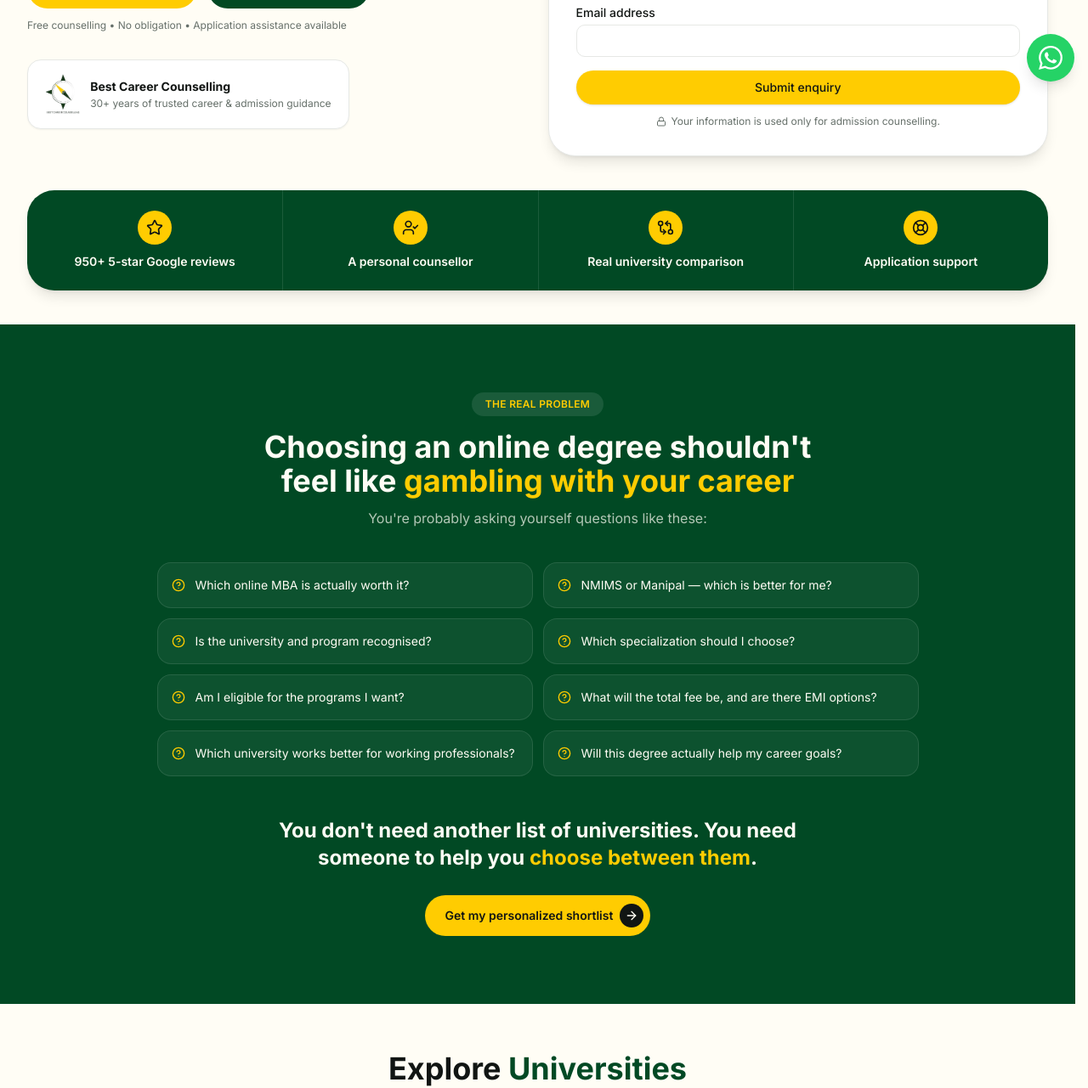
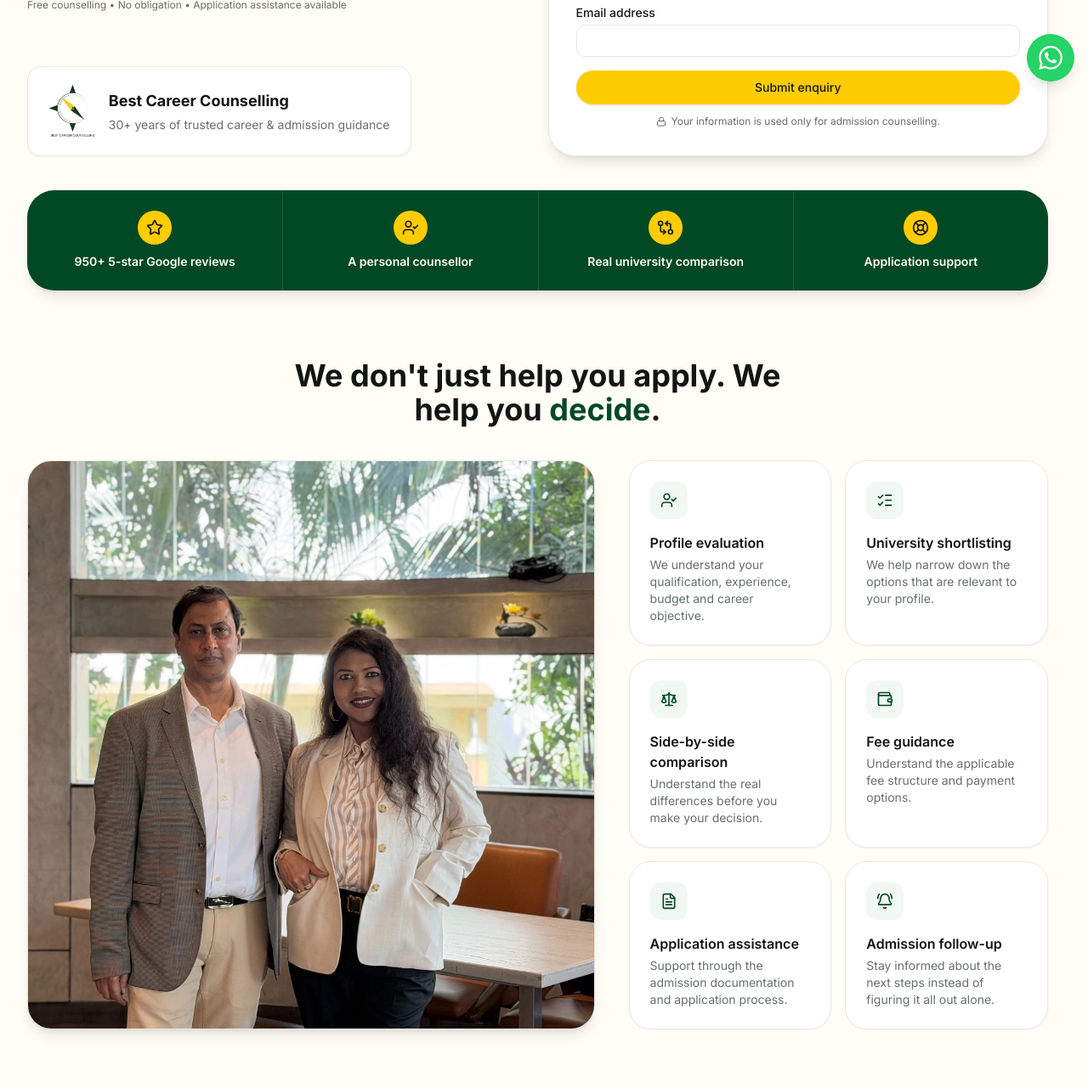
Before and after one commit to greenthera/bestcareercounselling.com, a React (Vite) app: page /admission-consulting/online-admissions in a window 1280 px wide. Shown: the part 680-1961 px from the top of the page at 85% size. Built offline with nearby package versions, Linux system fonts and the light colour scheme; no server answers.

Commit message:
style: reorder Online Admissions sections, align hero badge, and expand/polish the events gallery (#390)

```diff
--- a/src/components/online-admissions/AdmissionsGallery.tsx
+++ b/src/components/online-admissions/AdmissionsGallery.tsx
@@ -23,12 +23,14 @@ export function AdmissionsGallery() {
   const [lightboxIndex, setLightboxIndex] = useState<number | null>(null)
 
   return (
-    <section className="mx-auto max-w-7xl px-4 pb-10 md:px-8 md:pb-14">
+    <section className="mx-auto max-w-7xl px-4 py-14 md:px-8 md:py-20">
       <Reveal>
         <h2 className="text-center text-3xl font-bold text-ink md:text-4xl">
-          Inside our <span className="text-brand-green">admission counselling</span>
+          Moments from our <span className="text-brand-green">events</span>
         </h2>
-        <p className="mt-2 text-center text-muted-ink">A look at how we work with students and parents, one profile at a time.</p>
+        <p className="mt-2 text-center text-muted-ink">
+          A look back at the sessions, seminars, and gatherings we've been part of.
+        </p>
       </Reveal>
 
       <div className="mt-9 grid grid-cols-2 gap-3.5 lg:grid-cols-4 lg:auto-rows-[240px] lg:gap-4">
--- a/src/pages/OnlineAdmissions.tsx
+++ b/src/pages/OnlineAdmissions.tsx
@@ -216,8 +216,8 @@ export default function OnlineAdmissions() {
     <>
       {/* Hero */}
       <section className="px-4 pt-8 md:px-8 md:pt-10">
-        <div className="mx-auto grid max-w-7xl items-start gap-6 lg:grid-cols-2">
-          <Reveal className="flex flex-col justify-center lg:py-6">
+        <div className="mx-auto grid max-w-7xl gap-6 lg:grid-cols-2 lg:items-stretch">
+          <Reveal className="flex h-full flex-col">
             <span className="mb-5 inline-flex w-fit items-center gap-2 rounded-full bg-green-tint px-4 py-1.5 text-xs font-semibold uppercase tracking-wide text-brand-green">
               MBA · MCA · BBA · BCA · B.Com
             </span>
@@ -266,11 +266,11 @@ export default function OnlineAdmissions() {
               Free counselling • No obligation • Application assistance available
             </p>
 
-            <div className="mt-8 flex w-fit items-center gap-3 rounded-2xl border border-neutral-border bg-white px-5 py-4 shadow-sm">
-              <img src={logo} alt="" className="h-12 w-auto shrink-0" />
+            <div className="mt-8 flex w-fit items-center gap-4 rounded-2xl border border-neutral-border bg-white px-6 py-5 shadow-sm lg:mt-auto">
+              <img src={logo} alt="" className="h-16 w-auto shrink-0" />
               <div>
-                <p className="text-sm font-bold text-ink">Best Career Counselling</p>
-                <p className="mt-0.5 text-xs text-muted-ink">
+                <p className="text-lg font-bold text-ink">Best Career Counselling</p>
+                <p className="mt-1 text-sm text-muted-ink">
                   30+ years of trusted career &amp; admission guidance
                 </p>
               </div>
@@ -301,8 +301,46 @@ export default function OnlineAdmissions() {
         </Reveal>
       </section>
 
+      {/* Why us — no numbers */}
+      <section className="mx-auto max-w-7xl px-4 py-14 md:px-8 md:py-20">
+        <Reveal className="mx-auto max-w-xl text-center">
+          <h2 className="text-3xl font-bold text-ink md:text-4xl">
+            We don't just help you apply. We help you <span className="text-brand-green">decide</span>.
+          </h2>
+        </Reveal>
+
+        <div className="mt-10 grid grid-cols-1 gap-8 lg:grid-cols-[1.15fr_0.85fr] lg:items-stretch lg:gap-10">
+          <Reveal className="h-full">
+            <div className="h-full min-h-[320px] overflow-hidden rounded-[1.75rem] border border-neutral-border shadow-lg">
+              <img
+                src={planningTogether}
+                alt="Planning a student's university and career options together"
+                className="h-full w-full object-cover"
+              />
+            </div>
+          </Reveal>
+
+          <div className="grid grid-cols-1 gap-4 sm:grid-cols-2">
+            {WHY_US.map((item, index) => {
+              const Icon = item.icon
+              return (
+                <Reveal key={item.title} delay={index * 60}>
+                  <div className="group h-full rounded-[1.6rem] border border-neutral-border bg-white p-6 shadow-sm transition-all duration-300 hover:-translate-y-1 hover:shadow-lg">
+                    <span className="flex h-11 w-11 items-center justify-center rounded-xl bg-green-tint text-brand-green transition-colors duration-300 group-hover:bg-brand-yellow group-hover:text-ink">
+                      <Icon className="h-5 w-5" aria-hidden="true" />
+                    </span>
+                    <p className="mt-4 font-semibold text-ink">{item.title}</p>
+                    <p className="mt-1 text-sm text-muted-ink">{item.description}</p>
+                  </div>
+                </Reveal>
+              )
+            })}
+          </div>
+        </div>
+      </section>
+
       {/* The problem — bold green, moved above the university marquee */}
-      <section className="mt-10 bg-brand-green px-4 py-16 text-warm-white md:px-8 md:py-20">
+      <section className="bg-brand-green px-4 py-16 text-warm-white md:px-8 md:py-20">
         <Reveal className="mx-auto max-w-2xl text-center">
           <span className="inline-flex items-center gap-2 rounded-full bg-white/10 px-4 py-1.5 text-xs font-semibold uppercase tracking-wide text-brand-yellow">
             The real problem
@@ -438,44 +476,6 @@ export default function OnlineAdmissions() {
       </section>
 
       <GoogleReviewsCarousel />
-
-      {/* Why us — no numbers */}
-      <section className="mx-auto max-w-7xl px-4 py-14 md:px-8 md:py-20">
-        <Reveal className="mx-auto max-w-xl text-center">
-          <h2 className="text-3xl font-bold text-ink md:text-4xl">
-            We don't just help you apply. We help you <span className="text-brand-green">decide</span>.
-          </h2>
-        </Reveal>
-
-        <div className="mt-10 grid grid-cols-1 gap-8 lg:grid-cols-[1.15fr_0.85fr] lg:items-stretch lg:gap-10">
-          <Reveal className="h-full">
-            <div className="h-full min-h-[320px] overflow-hidden rounded-[1.75rem] border border-neutral-border shadow-lg">
-              <img
-                src={planningTogether}
-                alt="Planning a student's university and career options together"
-                className="h-full w-full object-cover"
-              />
-            </div>
-          </Reveal>
-
-          <div className="grid grid-cols-1 gap-4 sm:grid-cols-2">
-            {WHY_US.map((item, index) => {
-              const Icon = item.icon
-              return (
-                <Reveal key={item.title} delay={index * 60}>
-                  <div className="group h-full rounded-[1.6rem] border border-neutral-border bg-white p-6 shadow-sm transition-all duration-300 hover:-translate-y-1 hover:shadow-lg">
-                    <span className="flex h-11 w-11 items-center justify-center rounded-xl bg-green-tint text-brand-green transition-colors duration-300 group-hover:bg-brand-yellow group-hover:text-ink">
-                      <Icon className="h-5 w-5" aria-hidden="true" />
-                    </span>
-                    <p className="mt-4 font-semibold text-ink">{item.title}</p>
-                    <p className="mt-1 text-sm text-muted-ink">{item.description}</p>
-                  </div>
-                </Reveal>
-              )
-            })}
-          </div>
-        </div>
-      </section>
 
       <AdmissionsGallery />
 
```
Also changed, not shown: 2 other files (tests, documents, lock files or other folders).
